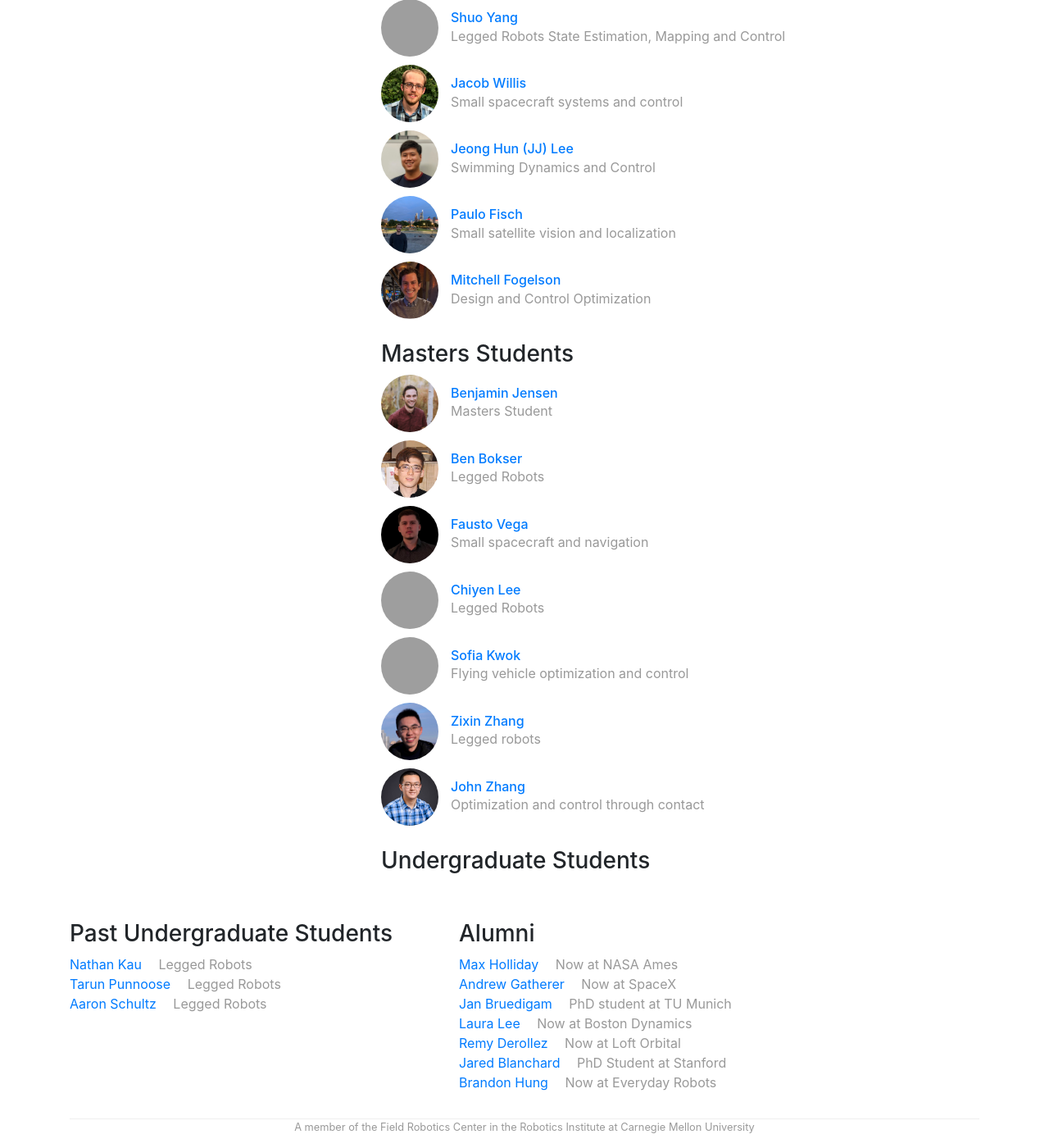
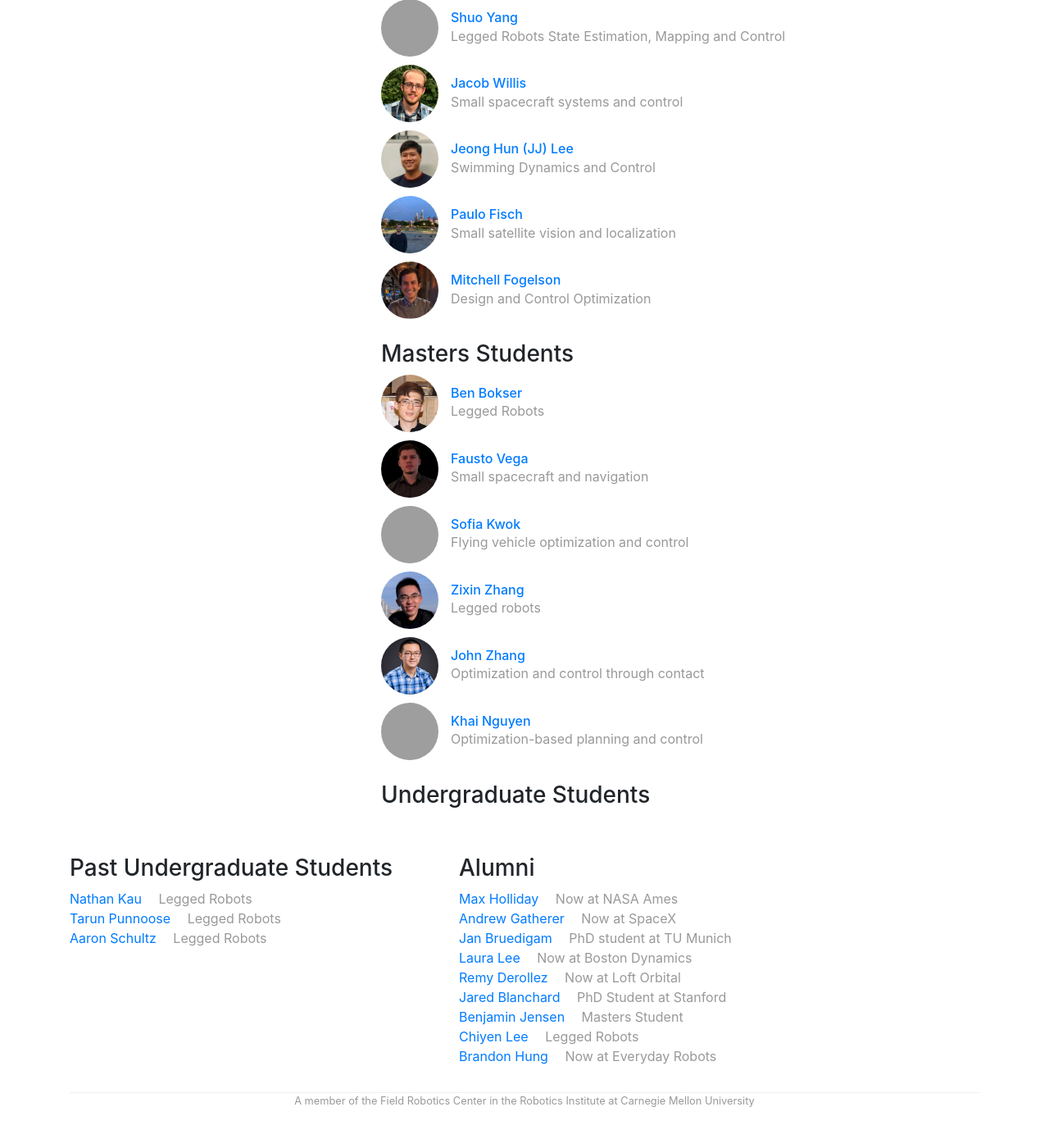
Before and after one commit to RoboticExplorationLab/roboticexplorationlab.github.io, a Jekyll site: the page built from index.html, in a window 1280 px wide and 1400 px high, scrolled down 5821 px. Shown: the whole window at 82% size. Built offline with Jekyll 4.4.1, drawn with Linux system fonts in a browser that asks for light colours; comment, search, counter and statistics services are not loaded; after the commit the page ends 7189 px from its top, so only the background shows below that; grey boxes are pictures that could not be loaded.

Commit message:
Update people.yml

```diff
--- a/_data/people.yml
+++ b/_data/people.yml
@@ -118,7 +118,7 @@ benj:
     display_name: "Benjamin Jensen"
     webpage: "https://www.linkedin.com/in/benj-jensen/"
     github: benjjensen
-    role: masters
+    role: alum
     image: /img/people/benj.jpg
     bio: Masters Student
 
@@ -167,7 +167,7 @@ chiyen:
     display_name: "Chiyen Lee"
     webpage: "https://www.linkedin.com/in/chiyen-lee/"
     github: ChiyenLee
-    role: masters
+    role: alum
     image: /img/people/chiyen.jpeg
     bio: Legged Robots
 
@@ -244,6 +244,14 @@ john:
     image: /img/people/john.jpg
     bio: Optimization and control through contact
 
+khai:
+    display_name: "Khai Nguyen"
+    webpage: "https://xkhainguyen.github.io/"
+    github: xkhainguyen
+    role: masters
+    image: /img/people/khai.jpg
+    bio: Optimization-based planning and control
+
 # grad-a:
 #     display_name: "Grad A"
 #     role: grad
```
